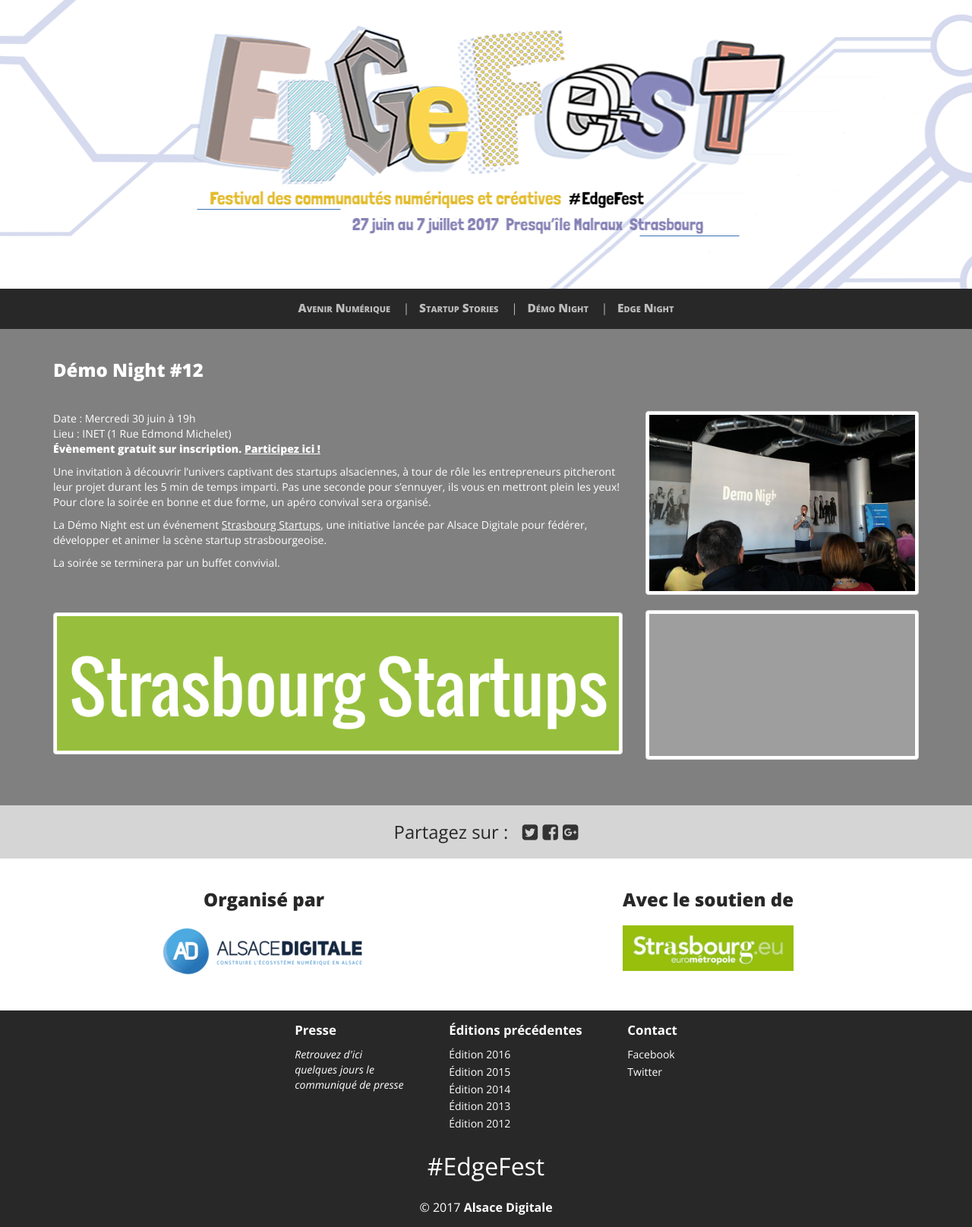
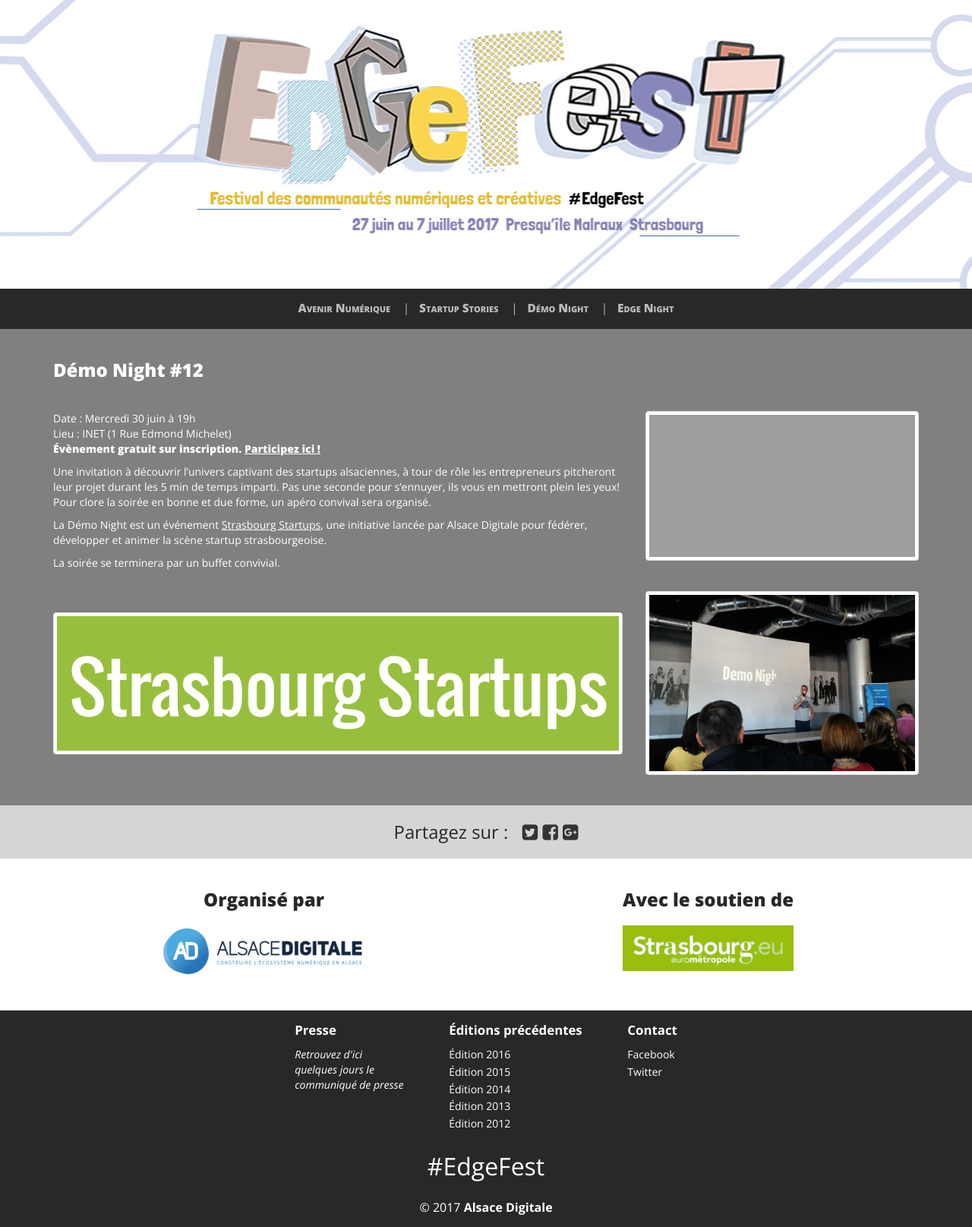
Before and after one commit to AlsaceDigitale/www.edgefest.fr-2019-temporary, a Jekyll site: the page built from demonight.html, in a window 1280 px wide. Shown: the whole page at 76% size. Built offline with Jekyll 4.4.1, drawn with Linux system fonts in a browser that asks for light colours; nearby versions of some CDN libraries; some web fonts are replaced; grey boxes are pictures that could not be loaded.

Commit message:
kezako demo night

```diff
--- a/_includes/demonight.html
+++ b/_includes/demonight.html
@@ -28,10 +28,10 @@
         </div>
       </div>
       <div class="col-md-4">
+        <iframe class="thumbnail" width="560" height="315" src="https://www.youtube.com/embed/-zF3ufmxNgk" frameborder="0" allowfullscreen></iframe><br>
         <div class="thumbnail">
           <img src="img/demonight.jpg" />
         </div>
-        <iframe class="thumbnail" width="560" height="315" src="https://www.youtube.com/embed/-zF3ufmxNgk" frameborder="0" allowfullscreen></iframe><br>
       </div>
     </div>
   </div>
```
